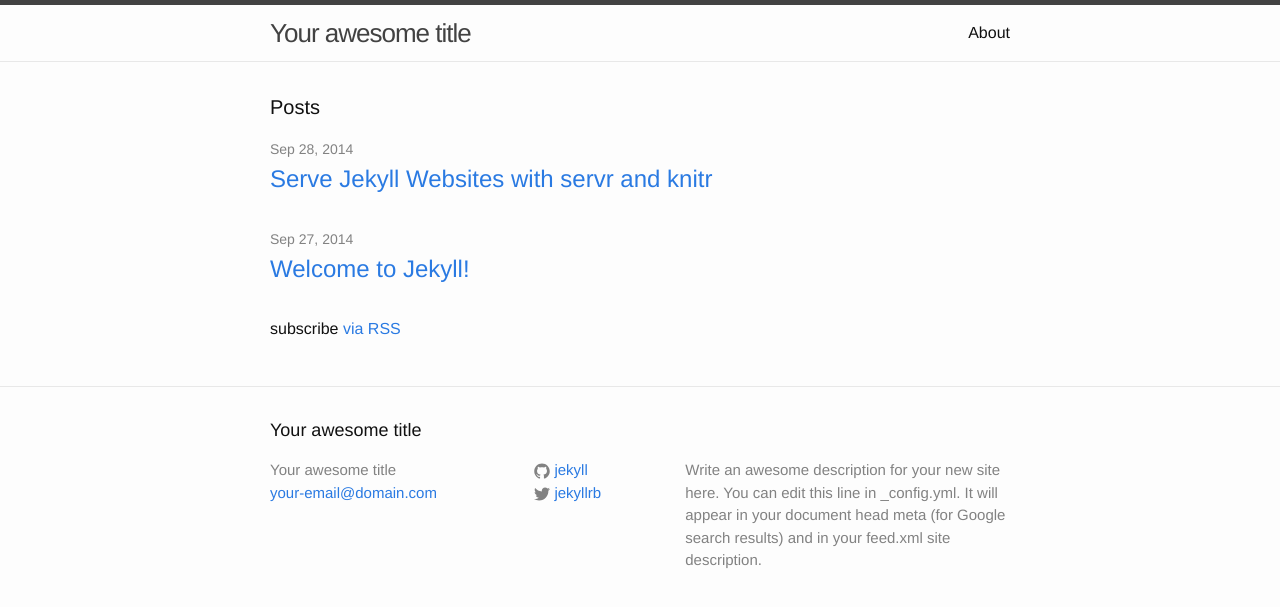
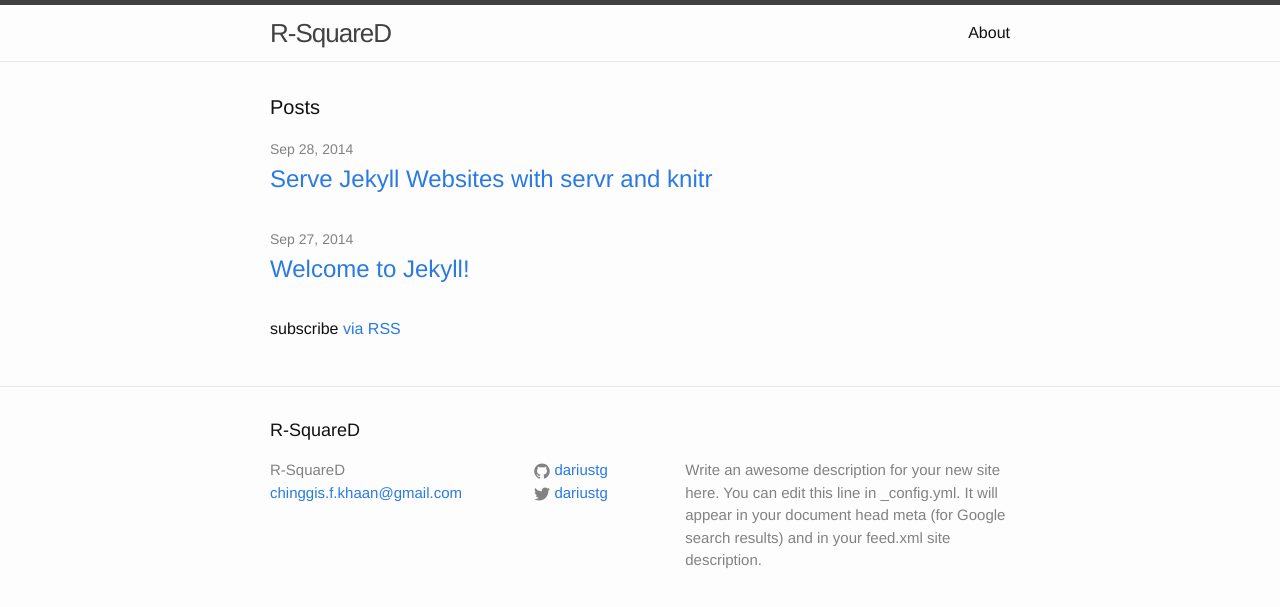
Before and after one commit to DariusTG/dariustg.github.io, a Jekyll site: the page built from index.html, in a window 1280 px wide. Shown: the top 607 px of the page. Built offline with Jekyll 4.4.1, drawn with Linux system fonts in a browser that asks for light colours.

```diff
--- a/_config.yml
+++ b/_config.yml
@@ -1,14 +1,14 @@
 # Site settings
-title: Your awesome title
-email: your-email@domain.com
+title: R-SquareD
+email: chinggis.f.khaan@gmail.com
 description: > # this means to ignore newlines until "baseurl:"
   Write an awesome description for your new site here. You can edit this
   line in _config.yml. It will appear in your document head meta (for
   Google search results) and in your feed.xml site description.
 baseurl: "" # the subpath of your site, e.g. /blog/
 url: "http://yourdomain.com" # the base hostname & protocol for your site
-twitter_username: jekyllrb
-github_username:  jekyll
+twitter_username: dariustg
+github_username:  dariustg
 permalink: /:year/:month/:title.html
 
 # Build settings
--- a/_source/2014-09-28-jekyll-with-knitr.Rmd
+++ b/_source/2014-09-28-jekyll-with-knitr.Rmd
@@ -5,7 +5,7 @@ categories: [jekyll, rstats]
 tags: [knitr, servr, httpuv, websocket]
 ---
 
-The R package [**servr**](https://github.com/yihui/servr) can be used to set up an HTTP server to serve files under a directory. Since **servr** v0.2, it has added a function `servr::jekyll()` specifically designed for websites based on Jekyll and R Markdown. The main features of this function are:
+Bhe R package [**servr**](https://github.com/yihui/servr) can be used to set up an HTTP server to serve files under a directory. Since **servr** v0.2, it has added a function `servr::jekyll()` specifically designed for websites based on Jekyll and R Markdown. The main features of this function are:
 
 1. R Markdown source files are re-compiled through [**knitr**](http://yihui.name/knitr) when their corresponding Markdown output files become older[^1] than source files;
 1. The web page will refresh itself automatically in the above case as well;
```
Also changed, not shown: _posts/2014-09-28-jekyll-with-knitr.md (+5 -33 lines), figure/source/2014-09-28-jekyll-with-knitr/cars-1.png (added).
